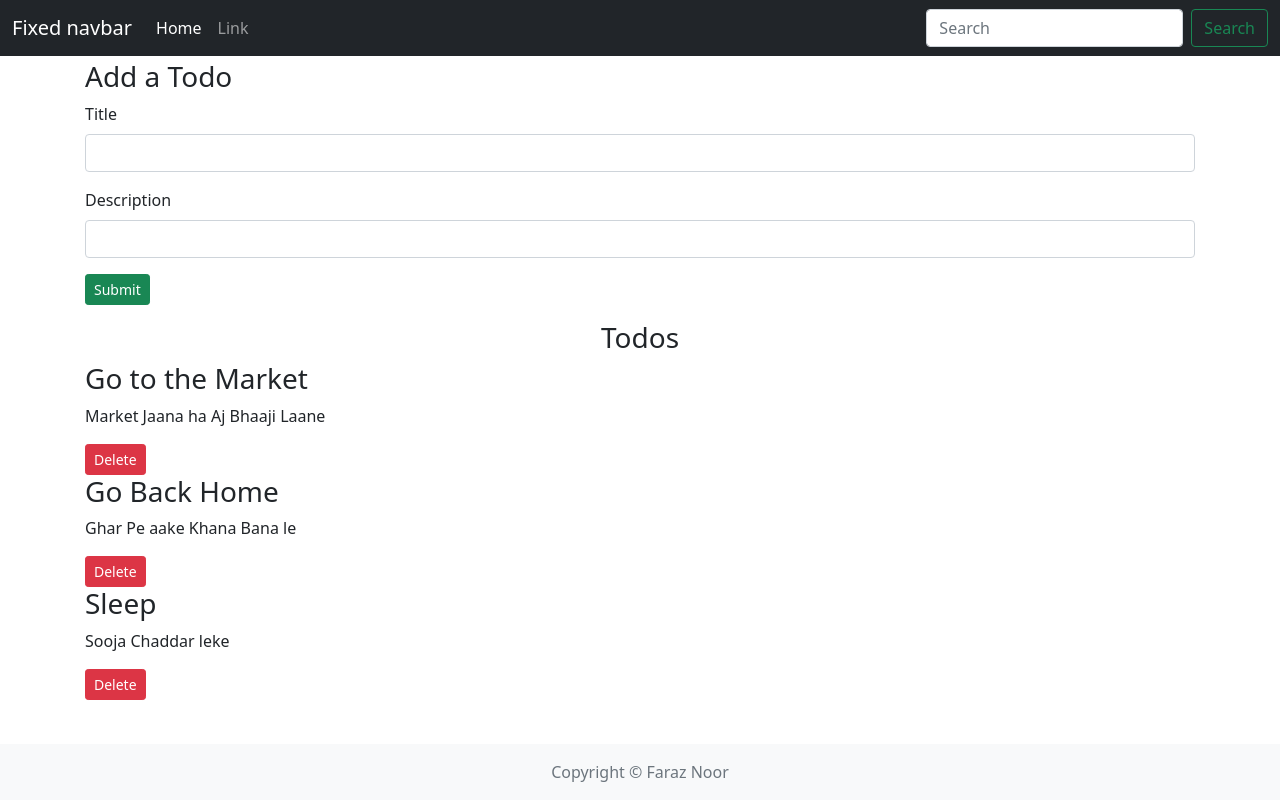
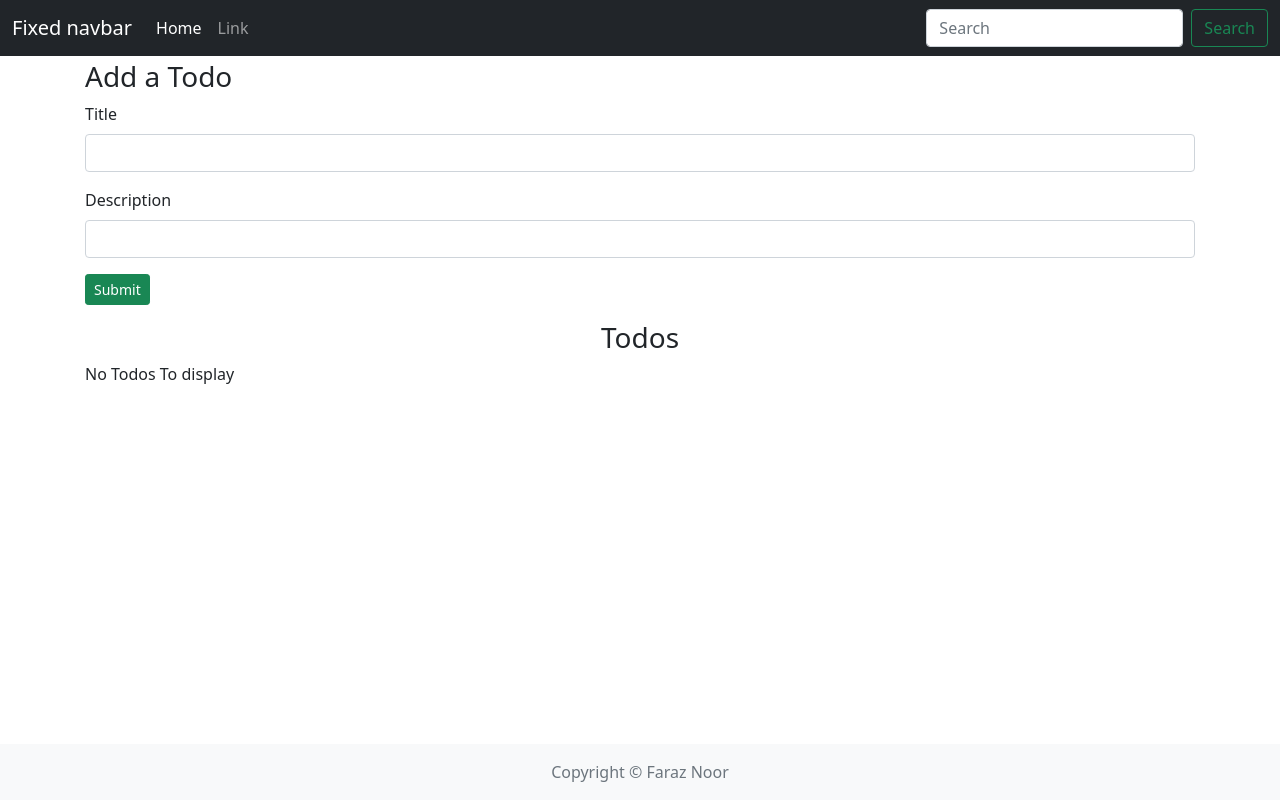
Before and after one commit to stingrayzboy/todolist, a React (Create React App) app: page / in a window 1280 px wide. Built offline with nearby package versions, Linux system fonts and the light colour scheme.

Commit message:
Added Localstorage

```diff
--- a/src/App.js
+++ b/src/App.js
@@ -4,27 +4,23 @@
 import Footer from "./Layout/Footer";
 import "bootstrap/dist/js/bootstrap.js";
 import Todos from "./Components/Todos";
-import { useState } from "react";
+import { useEffect, useState } from "react";
 import AddTodo from "./Components/AddTodo";
 
 function App() {
-  const [todos, setTodos] = useState([
-    {
-      sno: 1,
-      title: "Go to the Market",
-      desc: "Market Jaana ha Aj Bhaaji Laane",
-    },
-    {
-      sno: 2,
-      title: "Go Back Home",
-      desc: "Ghar Pe aake Khana Bana le",
-    },
-    {
-      sno: 3,
-      title: "Sleep",
-      desc: "Sooja Chaddar leke",
-    },
-  ]);
+  let initTodo;
+  if (localStorage.getItem("todos") === null) {
+    initTodo = [];
+  } else {
+    initTodo = JSON.parse(localStorage.getItem("todos"));
+  }
+
+  const [todos, setTodos] = useState(initTodo);
+
+  useEffect(() => {
+    localStorage.setItem("todos", JSON.stringify(todos));
+  }, [todos]);
+
   const onDelete = (todo) => {
     setTodos(
       todos.filter((e) => {
@@ -32,6 +28,7 @@
       })
     );
   };
+
   const onAdd = (title, desc) => {
     console.log(title, desc);
     let sno;
--- a/src/Components/AddTodo.js
+++ b/src/Components/AddTodo.js
@@ -7,8 +7,11 @@
     event.preventDefault();
     if (!title || !desc) {
       alert("Please fill the form!!");
+    } else {
+      props.addTodo(title, desc);
+      setDesc("");
+      setTitle("");
     }
-    props.addTodo(title, desc);
   };
   return (
     <>
```
